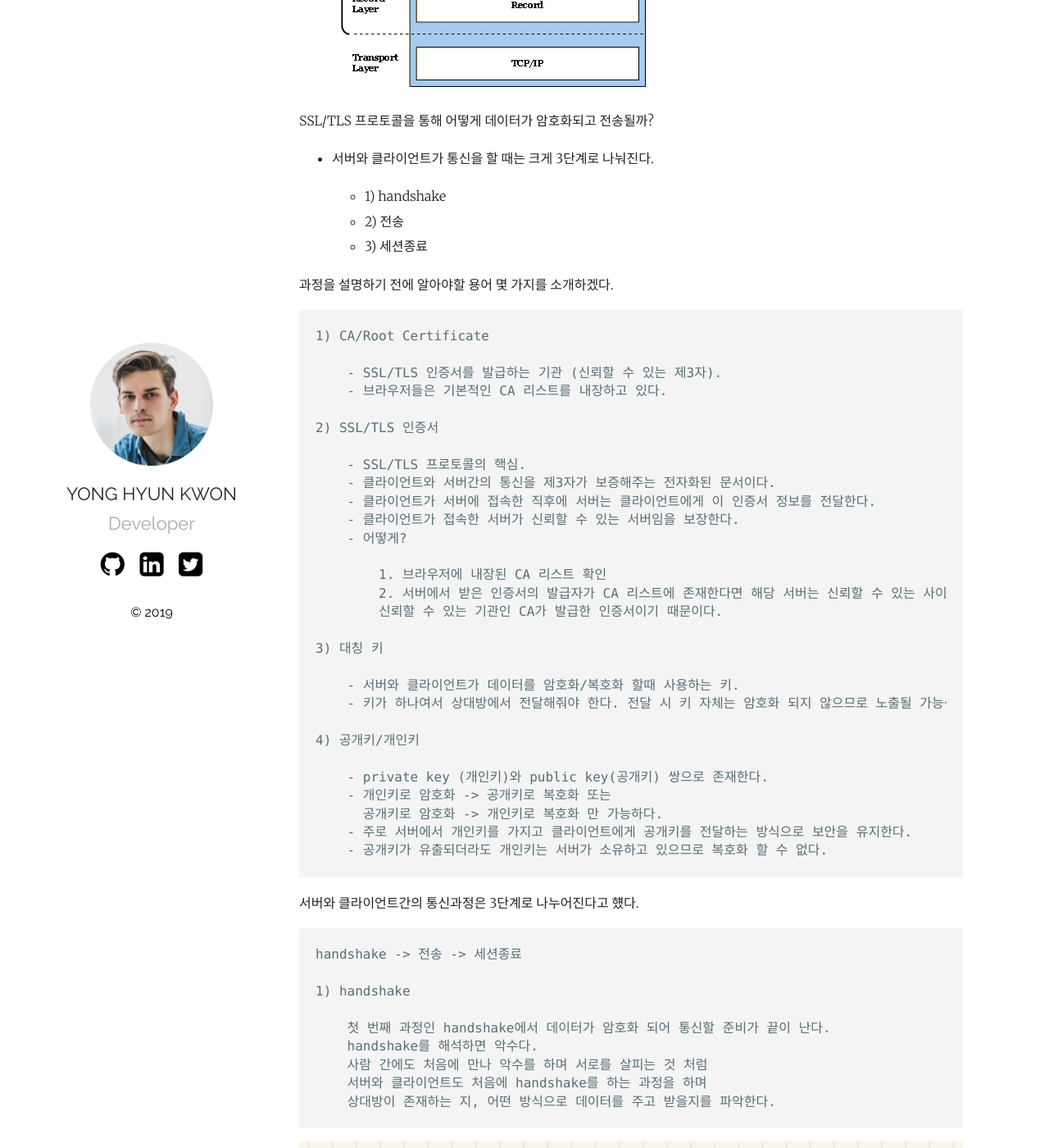
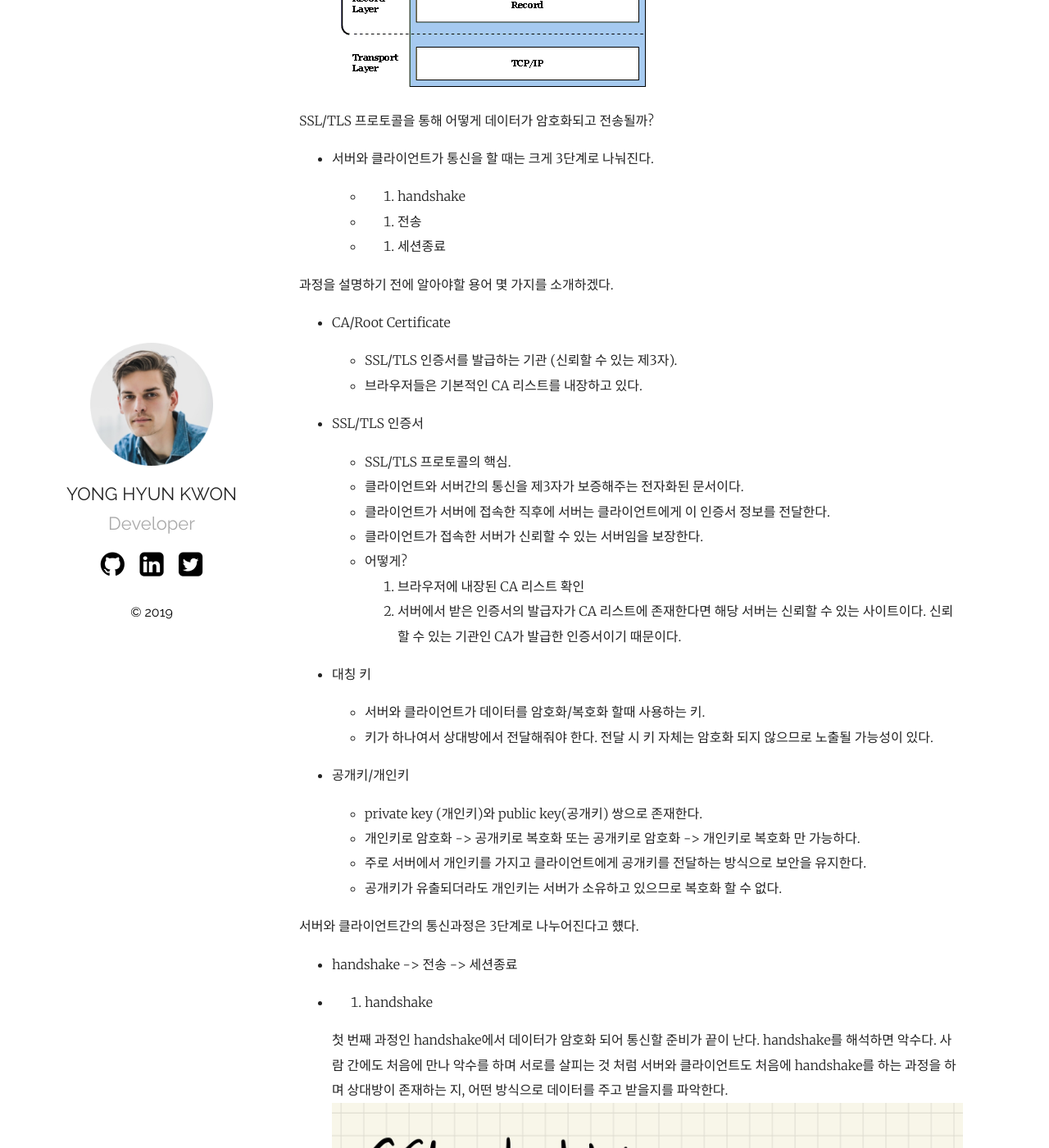
Before and after one commit to jayyhkwon/jayyhkwon.github.io_deprecated, a Jekyll site: the page built from _posts/2019-10-02-Network 01 - HTTPS와 SSL:TLS.markdown, in a window 1280 px wide and 1400 px high, scrolled down 592 px. Shown: the whole window at 82% size. Built offline with Jekyll 4.4.1, drawn with Linux system fonts in a browser that asks for light colours; some of the changed text lies outside the part shown.

Commit message:
10/02 포스팅 수정

```diff
--- a/_posts/2019-10-02-Network 01 - HTTPS와 SSL:TLS.markdown
+++ b/_posts/2019-10-02-Network 01 - HTTPS와 SSL:TLS.markdown
@@ -22,66 +22,64 @@ SSL/TLS 프로토콜을 통해 어떻게 데이터가 암호화되고 전송될
 
 * 서버와 클라이언트가 통신을 할 때는 크게 3단계로 나눠진다.
 
-    - 1) handshake
-    - 2) 전송
-    - 3) 세션종료
+    - 1. handshake
+    - 2. 전송
+    - 3. 세션종료
 
 과정을 설명하기 전에 알아야할 용어 몇 가지를 소개하겠다.
 
-    1) CA/Root Certificate
+- CA/Root Certificate
 
-        - SSL/TLS 인증서를 발급하는 기관 (신뢰할 수 있는 제3자).
-        - 브라우저들은 기본적인 CA 리스트를 내장하고 있다.
+    - SSL/TLS 인증서를 발급하는 기관 (신뢰할 수 있는 제3자).
+    - 브라우저들은 기본적인 CA 리스트를 내장하고 있다.
 
-    2) SSL/TLS 인증서
+- SSL/TLS 인증서
 
-        - SSL/TLS 프로토콜의 핵심.
-        - 클라이언트와 서버간의 통신을 제3자가 보증해주는 전자화된 문서이다.
-        - 클라이언트가 서버에 접속한 직후에 서버는 클라이언트에게 이 인증서 정보를 전달한다.
-        - 클라이언트가 접속한 서버가 신뢰할 수 있는 서버임을 보장한다.
-        - 어떻게?
+    - SSL/TLS 프로토콜의 핵심.
+    - 클라이언트와 서버간의 통신을 제3자가 보증해주는 전자화된 문서이다.
+    - 클라이언트가 서버에 접속한 직후에 서버는 클라이언트에게 이 인증서 정보를 전달한다.
+    - 클라이언트가 접속한 서버가 신뢰할 수 있는 서버임을 보장한다.
+    - 어떻게?
+        1. 브라우저에 내장된 CA 리스트 확인
+        2. 서버에서 받은 인증서의 발급자가 CA 리스트에 존재한다면 해당 서버는 신뢰할 수 있는 사이트이다.
+        신뢰할 수 있는 기관인 CA가 발급한 인증서이기 때문이다.
 
-            1. 브라우저에 내장된 CA 리스트 확인
-            2. 서버에서 받은 인증서의 발급자가 CA 리스트에 존재한다면 해당 서버는 신뢰할 수 있는 사이트이다.
-            신뢰할 수 있는 기관인 CA가 발급한 인증서이기 때문이다.
+- 대칭 키
 
-    3) 대칭 키
+    - 서버와 클라이언트가 데이터를 암호화/복호화 할때 사용하는 키.
+    - 키가 하나여서 상대방에서 전달해줘야 한다. 전달 시 키 자체는 암호화 되지 않으므로 노출될 가능성이 있다.
 
-        - 서버와 클라이언트가 데이터를 암호화/복호화 할때 사용하는 키.
-        - 키가 하나여서 상대방에서 전달해줘야 한다. 전달 시 키 자체는 암호화 되지 않으므로 노출될 가능성이 있다.
+- 공개키/개인키
 
-    4) 공개키/개인키
-
-        - private key (개인키)와 public key(공개키) 쌍으로 존재한다.
-        - 개인키로 암호화 -> 공개키로 복호화 또는
-          공개키로 암호화 -> 개인키로 복호화 만 가능하다.
-        - 주로 서버에서 개인키를 가지고 클라이언트에게 공개키를 전달하는 방식으로 보안을 유지한다.
-        - 공개키가 유출되더라도 개인키는 서버가 소유하고 있으므로 복호화 할 수 없다.
-
+    - private key (개인키)와 public key(공개키) 쌍으로 존재한다.
+    - 개인키로 암호화 -> 공개키로 복호화 또는
+      공개키로 암호화 -> 개인키로 복호화 만 가능하다.
+    - 주로 서버에서 개인키를 가지고 클라이언트에게 공개키를 전달하는 방식으로 보안을 유지한다.
+    - 공개키가 유출되더라도 개인키는 서버가 소유하고 있으므로 복호화 할 수 없다.
 
 서버와 클라이언트간의 통신과정은 3단계로 나누어진다고 헀다.
 
-    handshake -> 전송 -> 세션종료
+- handshake -> 전송 -> 세션종료
 
-    1) handshake
+- 1. handshake
 
-        첫 번째 과정인 handshake에서 데이터가 암호화 되어 통신할 준비가 끝이 난다.
-        handshake를 해석하면 악수다.
-        사람 간에도 처음에 만나 악수를 하며 서로를 살피는 것 처럼
-        서버와 클라이언트도 처음에 handshake를 하는 과정을 하며
-        상대방이 존재하는 지, 어떤 방식으로 데이터를 주고 받을지를 파악한다.
-
+    첫 번째 과정인 handshake에서 데이터가 암호화 되어 통신할 준비가 끝이 난다.
+    handshake를 해석하면 악수다.
+    사람 간에도 처음에 만나 악수를 하며 서로를 살피는 것 처럼
+    서버와 클라이언트도 처음에 handshake를 하는 과정을 하며
+    상대방이 존재하는 지, 어떤 방식으로 데이터를 주고 받을지를 파악한다.
 <img src="/assets/Handshake1.jpg">
 <img src="/assets/Handshake2.jpg">
 
+- 2. 전송
 
-    2) 전송
+    handshake가 끝난 서버와 클라이언트는 자유롭게 데이터를 암호화하여 전송한다.
 
-        handshake가 끝난 서버와 클라이언트는 자유롭게 데이터를 암호화하여 전송한다.
+- 3. 세션 종료
 
-    3) 세션 종료
+    데이터의 전송이 끝나면 SSL 통신이 끝났음을 서로에게 알려준다. 이 때 통신에서 사용한 대칭키인 세션키를 폐기한다.
 
-        데이터의 전송이 끝나면 SSL 통신이 끝났음을 서로에게 알려준다. 이 때 통신에서 사용한 대칭키인 세션키를 폐기한다.
+
 
 
 * ref. https://sites.google.com/site/tlsssloverview/ssl-tls-protocol-layers
```
